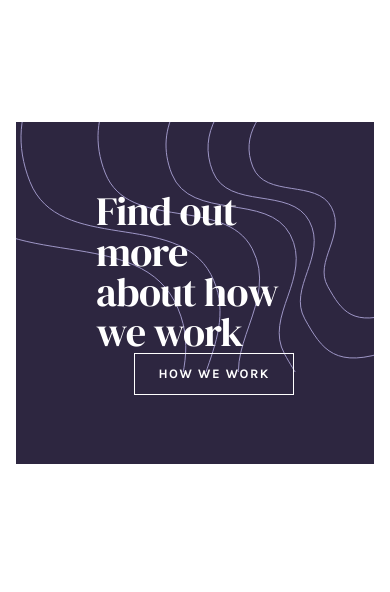
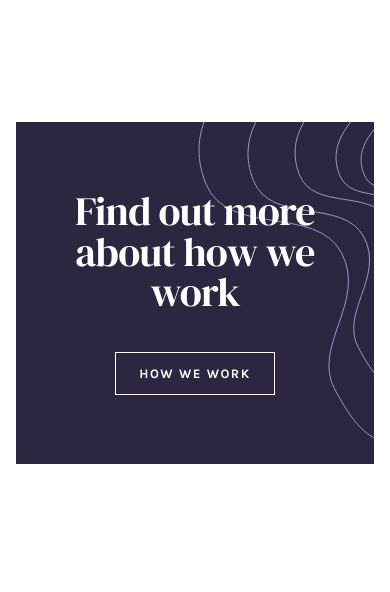
Before and after one commit to humarroquin/insure-landing-page, a plain HTML site: page index.html in a window 390 px wide. Shown: the part 2220-2812 px from the top of the page. Drawn offline with Linux system fonts and the light colour scheme.

Commit message:
styled cta for desktop and mobile

```diff
--- a/styles.css
+++ b/styles.css
@@ -327,6 +327,25 @@ section {
   justify-self: end;
 }
 
+@media (max-width: 46.875em) {
+  .cta {
+    text-align: center;
+    gap: var(--size-450);
+    background-image: url(./images/bg-pattern-how-we-work-mobile.svg);
+    background-repeat: no-repeat;
+    background-position: top right;
+  }
+  .cta__btn {
+    justify-self: center;
+  }
+}
+
+@media (max-width: 35.1875em) {
+  .cta {
+    padding-inline: var(--size-200);
+  }
+}
+
 /* media queries */
 @media (max-width: 46.875em) {
   .btn-nav,
```
